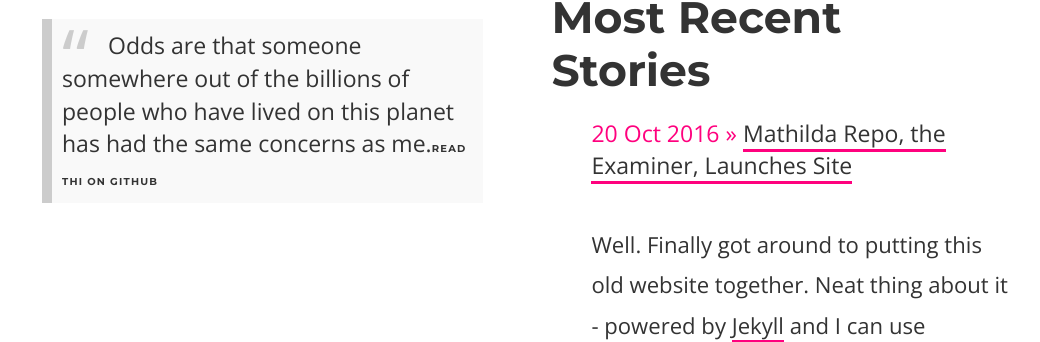
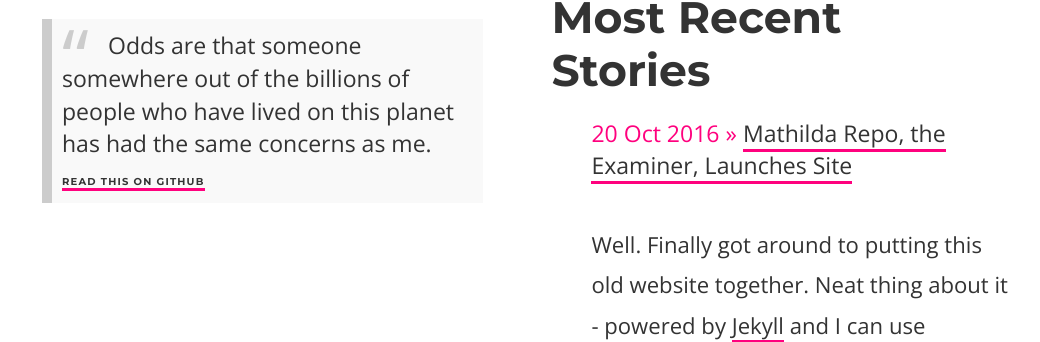
Before and after one commit to ariesti/ariesti.github.io, a Jekyll site: the page built from index.html, in a window 1280 px wide. Shown: the part 692-1034 px from the top of the page, without its empty margins (118-1158 px from the left). Built offline with Jekyll 4.4.1, drawn with Linux system fonts in a browser that asks for light colours.

Commit message:
Update index.html

```diff
--- a/index.html
+++ b/index.html
@@ -34,7 +34,8 @@ description: Towards digital humanities
 	</div>
 
 	<div class="half">
-	<blockquote><p>Odds are that someone somewhere out of the billions of people who have lived on this planet has had the same concerns as me.<p id="footer">Read thi on GitHub</p></p></blockquote>
+	<blockquote><p>Odds are that someone somewhere out of the billions of people who have lived on this planet has had the same concerns as me.
+		<br><p id="footer"><a href="https://github.com/ariesti">Read this on GitHub</a></p></p></blockquote>
 	</div>
 
 	</div>
```
